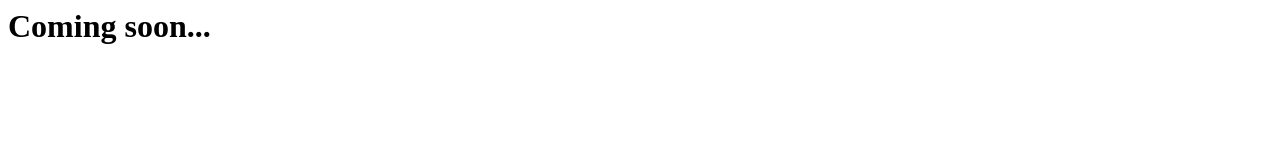
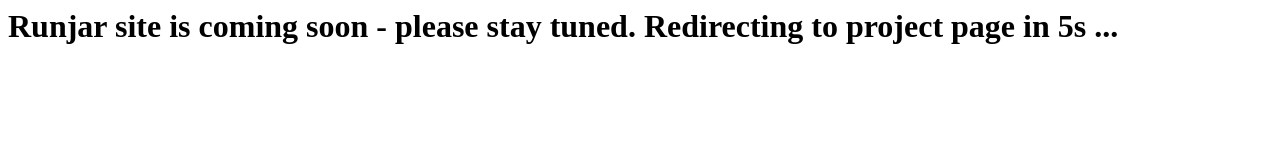
Before and after one commit to pkozelka/runjar, a plain HTML site: page index.html in a window 1280 px wide. Drawn offline with Linux system fonts and the light colour scheme.

Commit message:
slightly improved the text

```diff
--- a/index.html
+++ b/index.html
@@ -1,3 +1,3 @@
 <title>RUNJAR</title>
 <meta http-equiv="refresh" content="5;URL=https://github.com/pkozelka/runjar/wiki">
-<h1>Coming soon...</h1>
+<h1>Runjar site is coming soon - please stay tuned. Redirecting to project page in 5s ...</h1>
```
